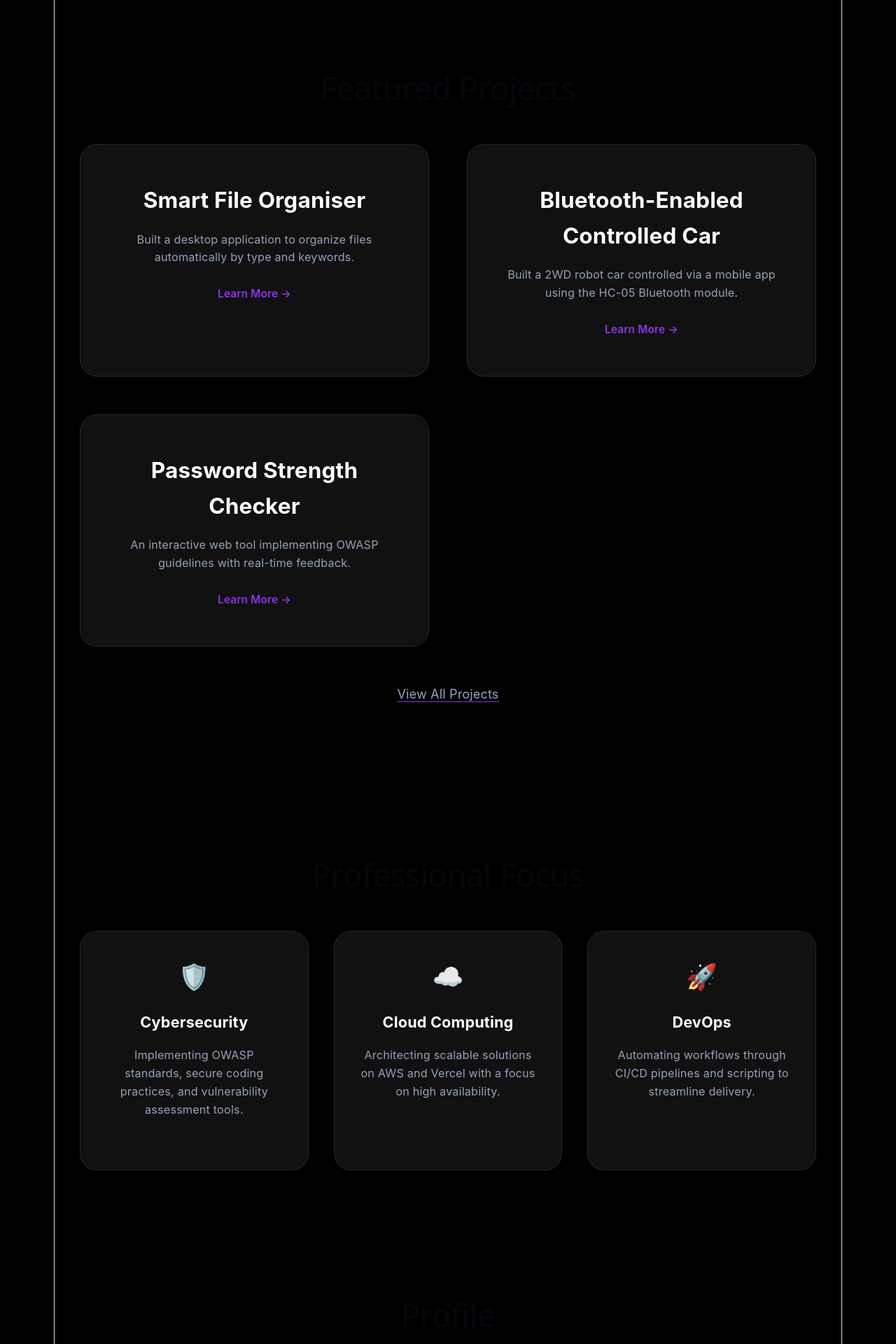
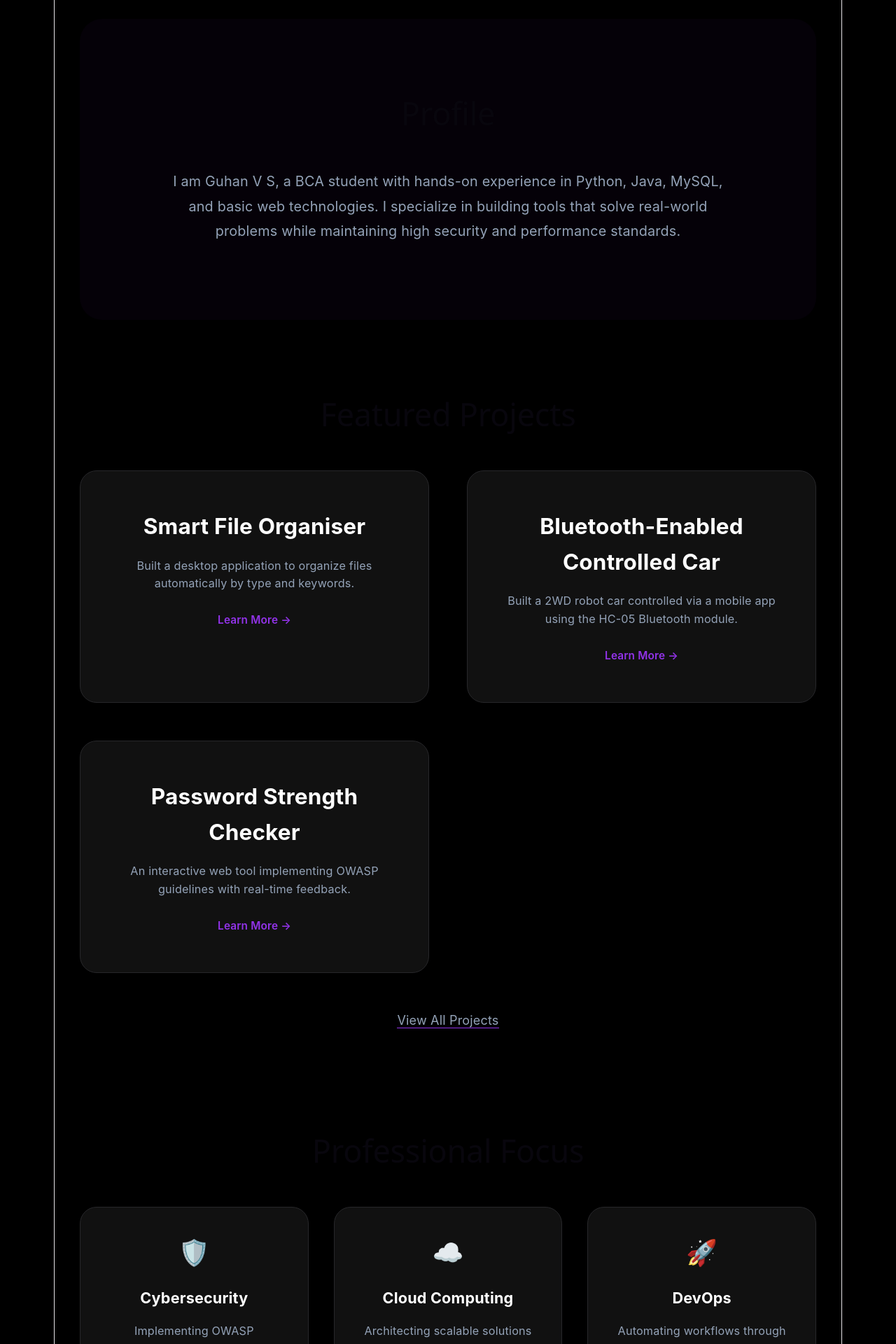
Before and after one commit to Guhan-VS/Portfolio, a React app: page / in a window 1280 px wide. Shown: the part 880-2800 px from the top of the page at 70% size. Built offline with nearby package versions, Linux system fonts and the light colour scheme; the HTML template or start-up script is replaced by a standard one.

Commit message:
style: move profile summary above projects and focus

```diff
--- a/src/pages/Home.tsx
+++ b/src/pages/Home.tsx
@@ -20,7 +20,15 @@ const Home: React.FC = () => {
         </div>
       </header>
 
-      <section className="featured-projects" style={{ padding: '6rem 0' }}>
+      <section className="profile-summary" style={{ padding: '6rem 0', textAlign: 'center', background: 'rgba(147, 51, 234, 0.03)', borderRadius: '32px', margin: '2rem 0' }}>
+        <h2>Profile</h2>
+        <p style={{ maxWidth: '800px', margin: '0 auto', color: 'var(--text-secondary)', fontSize: '1.1rem', lineHeight: '1.8' }}>
+          I am Guhan V S, a BCA student with hands-on experience in Python, Java, MySQL, and basic web technologies.
+          I specialize in building tools that solve real-world problems while maintaining high security and performance standards.
+        </p>
+      </section>
+
+      <section className="featured-projects" style={{ padding: '4rem 0' }}>
         <h2 style={{ textAlign: 'center', marginBottom: '3rem' }}>Featured Projects</h2>
         <div className="project-grid">
           {projectsData.slice(0, 3).map((project) => (
@@ -43,7 +51,7 @@ const Home: React.FC = () => {
         </div>
       </section>
 
-      <section id="about" className="about">
+      <section id="about" className="about" style={{ padding: '4rem 0' }}>
         <h2>Professional Focus</h2>
         <div className="project-grid" style={{ gridTemplateColumns: 'repeat(auto-fit, minmax(280px, 1fr))', gap: '2rem' }}>
           <div className="project-card" style={{ textAlign: 'center', padding: '2rem' }}>
@@ -63,14 +71,6 @@ const Home: React.FC = () => {
           </div>
         </div>
       </section>
-
-      <section className="profile-summary" style={{ padding: '4rem 0', textAlign: 'center' }}>
-        <h2>Profile</h2>
-        <p style={{ maxWidth: '800px', margin: '0 auto', color: 'var(--text-secondary)', fontSize: '1.1rem' }}>
-          I am Guhan V S, a BCA student with hands-on experience in Python, Java, MySQL, and basic web technologies.
-          I specialize in building tools that solve real-world problems while maintaining high security and performance standards.
-        </p>
-      </section>
     </div>
   );
 };
```
